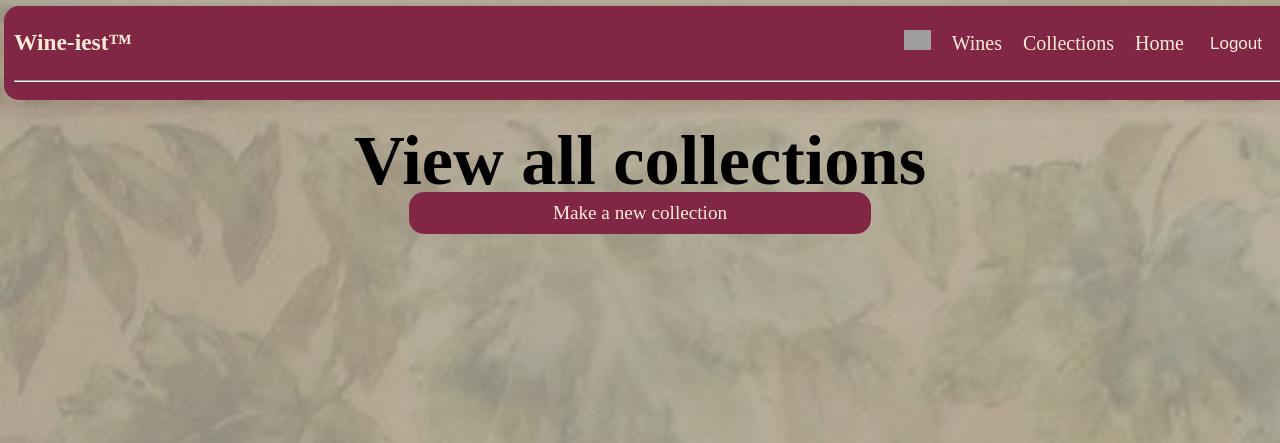
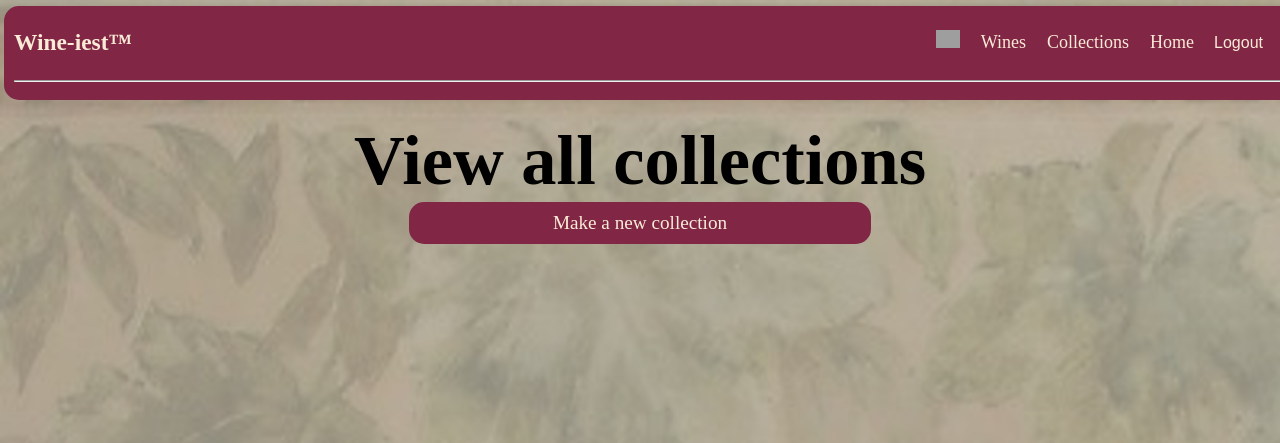
Before and after one commit to zacmea/project2, a Node server app: page /collexns/ in a window 1280 px wide. Shown: the top 443 px of the page. Run offline with Node 20, Linux system fonts and the light colour scheme; the visitor is signed in with stand-in values (Sample User, id 1); data that the repository does not hold is empty; some libraries are stand-ins or nearby versions; grey boxes are pictures that could not be loaded.

Commit message:
minor style changes

```diff
--- a/public/styles/unifiedStylesheet.css
+++ b/public/styles/unifiedStylesheet.css
@@ -16,14 +16,14 @@
     max-width: 70%;
     /* display: inline; */
     position: fixed;
-    right: 80px;
+    right: 70px;
     top: 22px;
     background-color: #812745;
     /* box-shadow: 0px 0px 0px 0px; */
     border: 0px ;
     color: antiquewhite;
     text-decoration: none;
-    font-size: 20px;
+    /* font-size: 18px; */
     padding: 8px;
     /* text-align: right; */
     /* float: right; */
@@ -33,19 +33,19 @@
     margin-left:auto;
 }
 #headerNav img{
-    height: 20px;
+    height: 18px;
 }
 #headerNav .headerInput {
     position:fixed;
-    right: 10px;
+    right: 9px;
     top: 26px;
-    font-size: 17px;
+    font-size: 16px;
 }
 #headerNav .headerA, .headerInput {
 
     text-decoration: none;
     color: antiquewhite;
-    font-size: 20px;
+    font-size: 18px;
     padding: 8px;
     background-color: #812745;
     border: 0px;
@@ -155,7 +155,7 @@ a:link, a:visited {
  .collections-index #makeNew{
     font-size: 1.5vw;
     margin-bottom: 30px;
-    margin-top: -25px;
+    margin-top: -15px;
  }
  .collections-new-form {
     margin-top: 30px;
```
